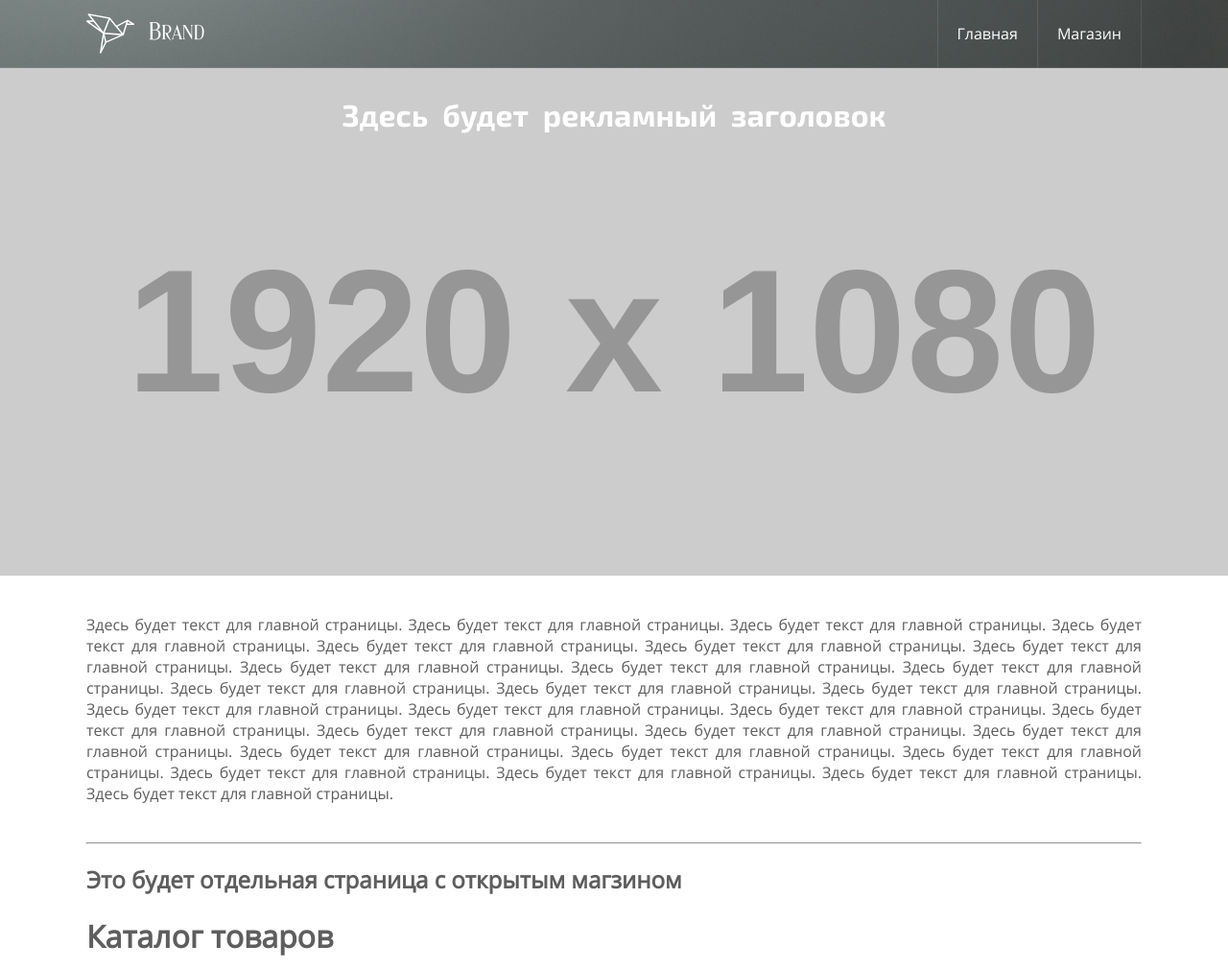
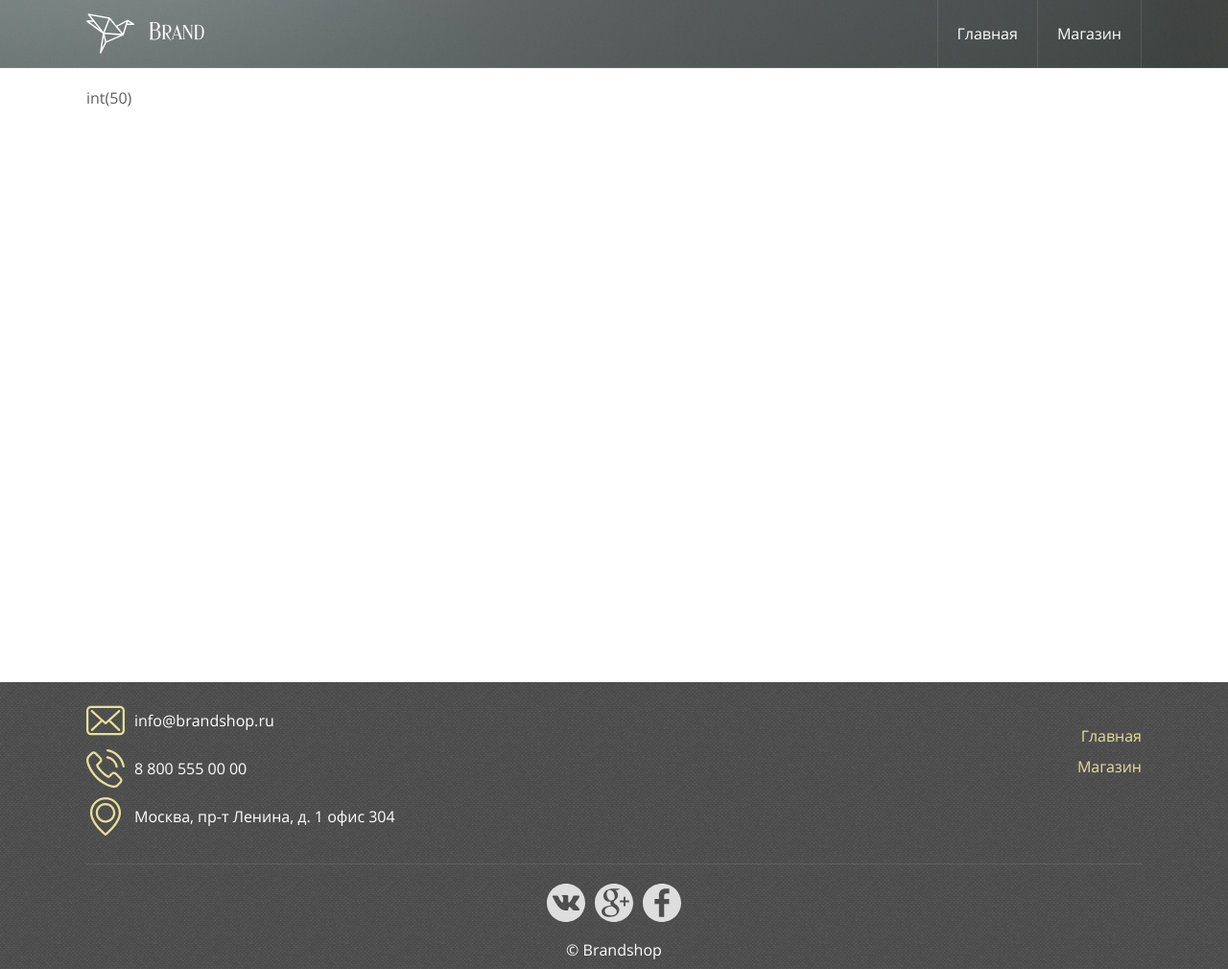
Before and after one commit to dimitos/brandshop, a PHP site: page / in a window 1280 px wide. Shown: the top 1010 px of the page at 96% size. Run offline with PHP 8.4, Linux system fonts and the light colour scheme; grey boxes labelled with a size stand in for pictures from a placeholder-image service; some libraries are stand-ins or nearby versions.

Commit message:
Встраиваем PHP

```diff
--- a/index.html
+++ b/index.php
@@ -24,7 +24,15 @@
 </header>
 
 <div id="content">
-    <div id="promo">
+    <?php
+        $myVariable = 50;
+        var_dump($myVariable);
+
+    ?>
+
+
+
+    <!-- <div id="promo">
         <h1 id="promoText">
             Здесь будет рекламный заголовок
         </h1>
@@ -139,7 +147,7 @@
         </div>
 
 
-    </div>
+    </div> -->
 </div>
 
 <footer>
```
